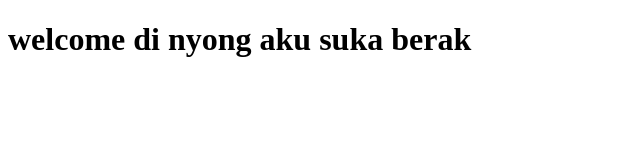
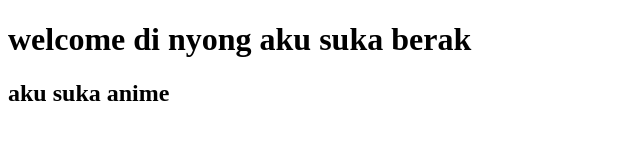
Before and after one commit to nyongg/latihan01, a plain HTML site: page index.html in a window 1280 px wide. Shown: the whole page, without its empty margins (0-640 px from the left). Drawn offline with Linux system fonts and the light colour scheme.

Commit message:
index.html

```diff
--- a/index.html
+++ b/index.html
@@ -7,5 +7,6 @@
 </head>
 <body>
     <h1>welcome di nyong aku suka berak</h1>
+    <h2>aku suka anime</h2>
 </body>
 </html>
```
